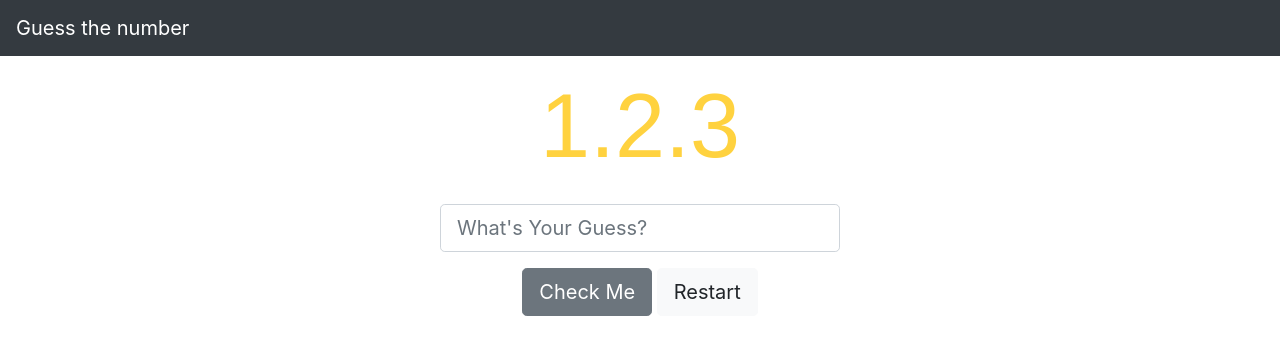
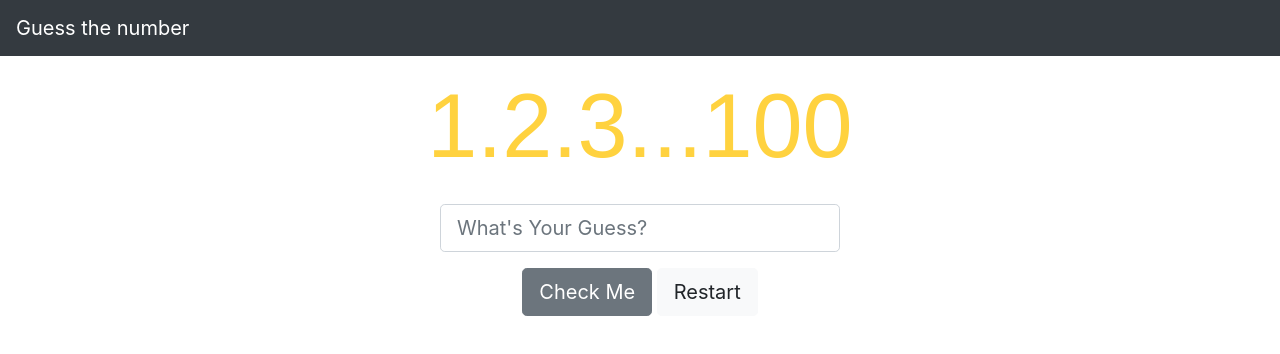
Before and after one commit to somanath-goudar/Guess-the-number-game---Javascript, a plain HTML site: page index.html in a window 1280 px wide. Drawn offline with nearby package versions, Linux system fonts and the light colour scheme.

Commit message:
Update index.html

```diff
--- a/index.html
+++ b/index.html
@@ -19,7 +19,7 @@
     </nav>
 
     <main>
-      <h1 class="banner p-3">1.2.3</h1>
+      <h1 class="banner p-3">1.2.3...100</h1>
       <div class="form-group">
         <input
           type="number"
```
